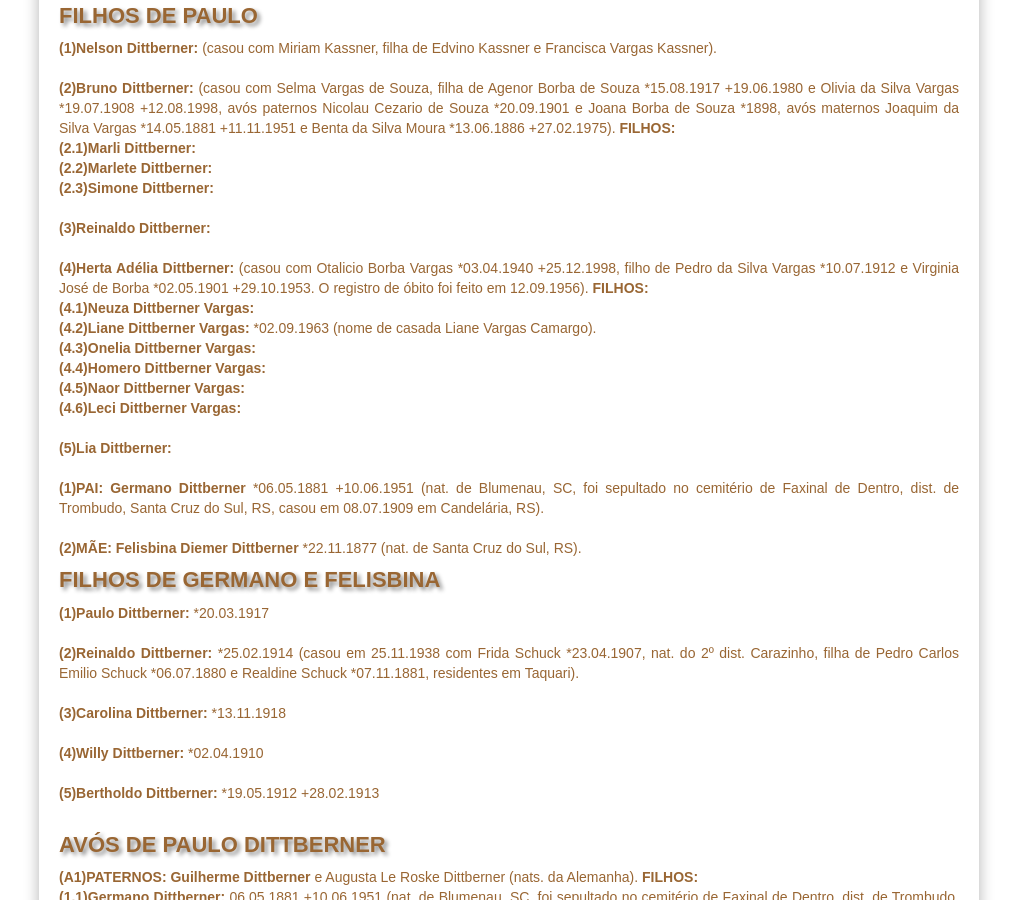
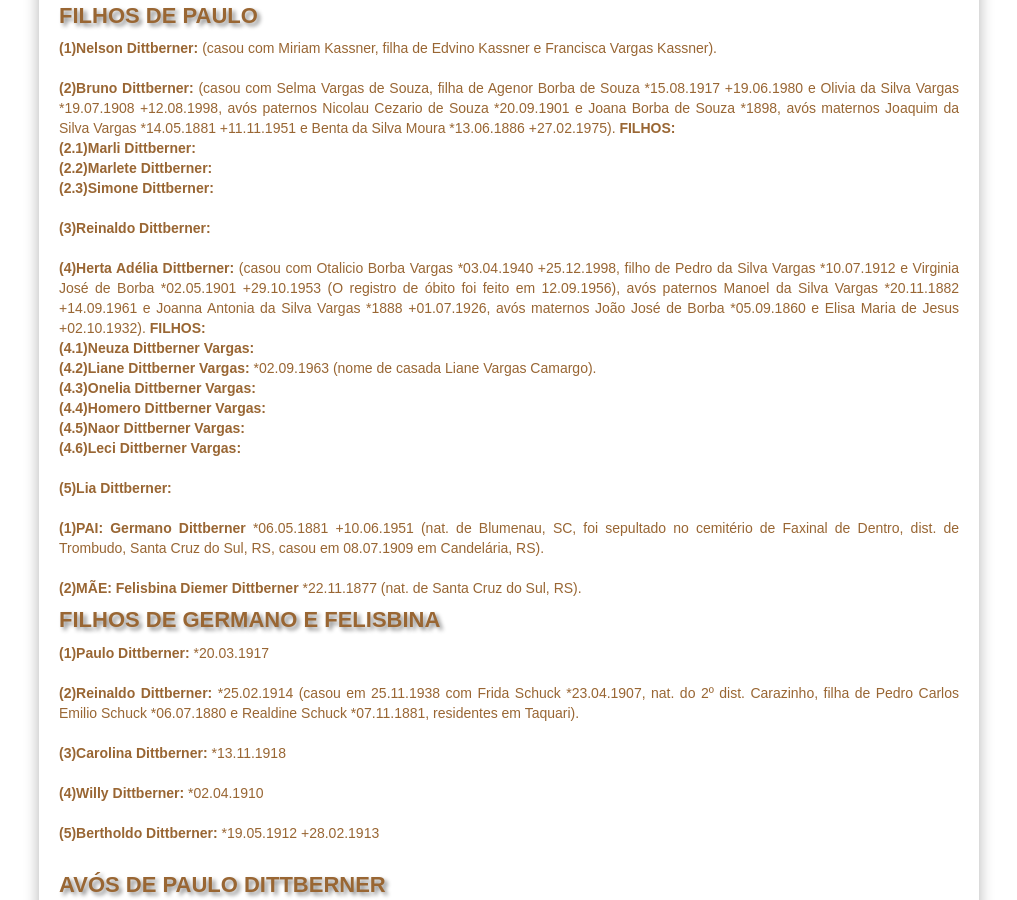
Before and after one commit to claudiovargas1955/claudiovargas1955.github.io, a Jekyll site: the page built from _pages/familia-dittberner.html, in a window 1280 px wide and 900 px high, scrolled down 1010 px. Shown: the whole window, without its empty margins (131-1148 px from the left). Built offline with Jekyll 4.4.1, drawn with Linux system fonts in a browser that asks for light colours; some web fonts are replaced.

Commit message:
Update familia-dittberner.html

```diff
--- a/_pages/familia-dittberner.html
+++ b/_pages/familia-dittberner.html
@@ -137,8 +137,9 @@ paternos Nicolau Cezario de Souza *20.09.1901 e Joana Borba de Souza *1898, avó
 
 <b>(3)Reinaldo Dittberner: </b><br><br>
 
-  <b>(4)Herta Adélia Dittberner: </b>(casou com Otalicio Borba Vargas *03.04.1940 +25.12.1998, filho de Pedro da Silva Vargas
-*10.07.1912 e Virginia José de Borba *02.05.1901 +29.10.1953. O registro de óbito foi feito em 12.09.1956). <b>FILHOS: </b><br>
+<b>(4)Herta Adélia Dittberner: </b>(casou com Otalicio Borba Vargas *03.04.1940 +25.12.1998, filho de Pedro da Silva Vargas *10.07.1912 e Virginia José de Borba *02.05.1901
++29.10.1953 (O registro de óbito foi feito em 12.09.1956), avós paternos Manoel da Silva Vargas *20.11.1882 +14.09.1961 e Joanna Antonia da Silva Vargas *1888 +01.07.1926, avós
+maternos João José de Borba *05.09.1860 e Elisa Maria de Jesus +02.10.1932). <b>FILHOS: </b><br>
       <b>(4.1)Neuza Dittberner Vargas:</b><br>
       <b>(4.2)Liane Dittberner Vargas: </b>*02.09.1963 (nome de casada Liane Vargas Camargo).<br>
       <b>(4.3)Onelia Dittberner Vargas: </b></b><br>
```
